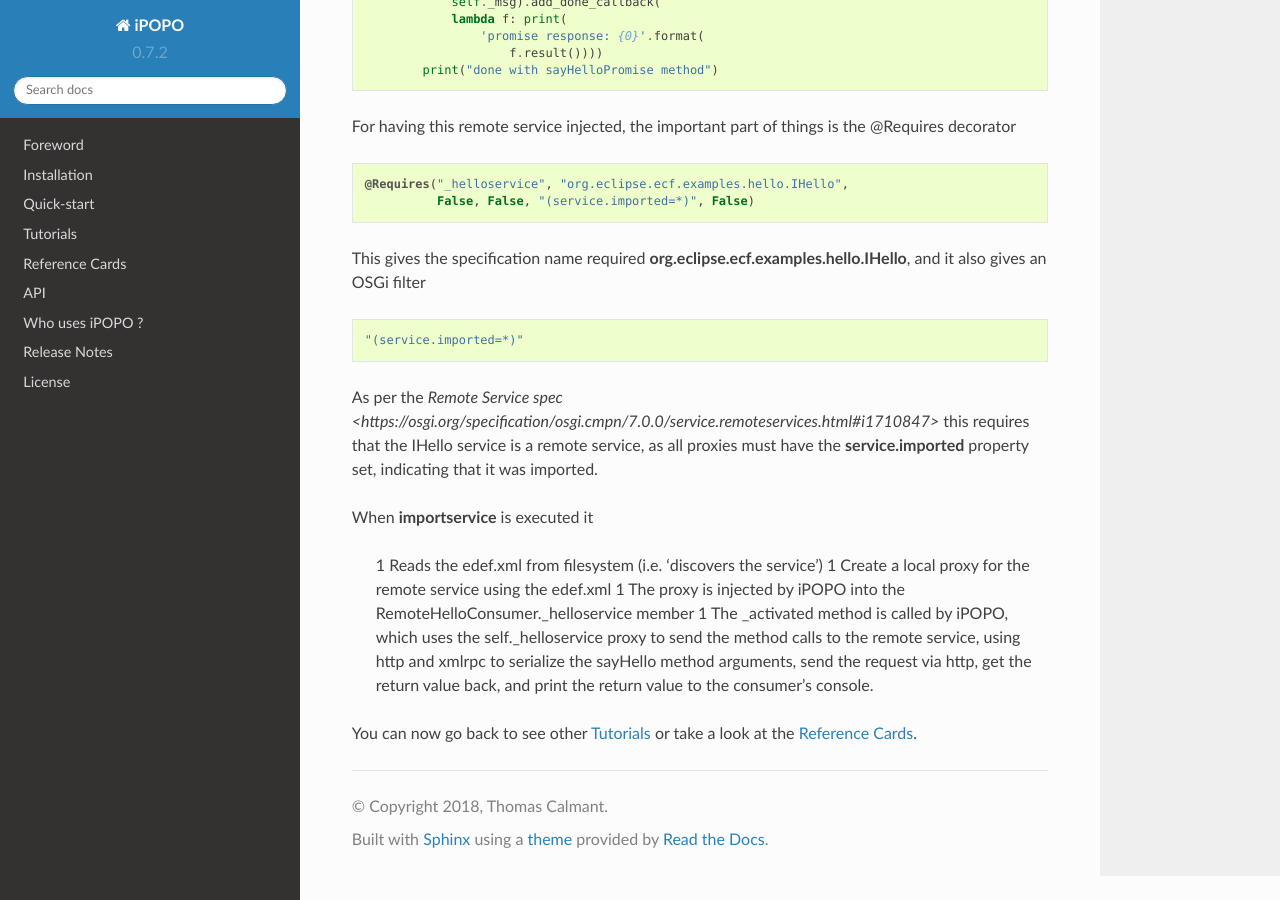
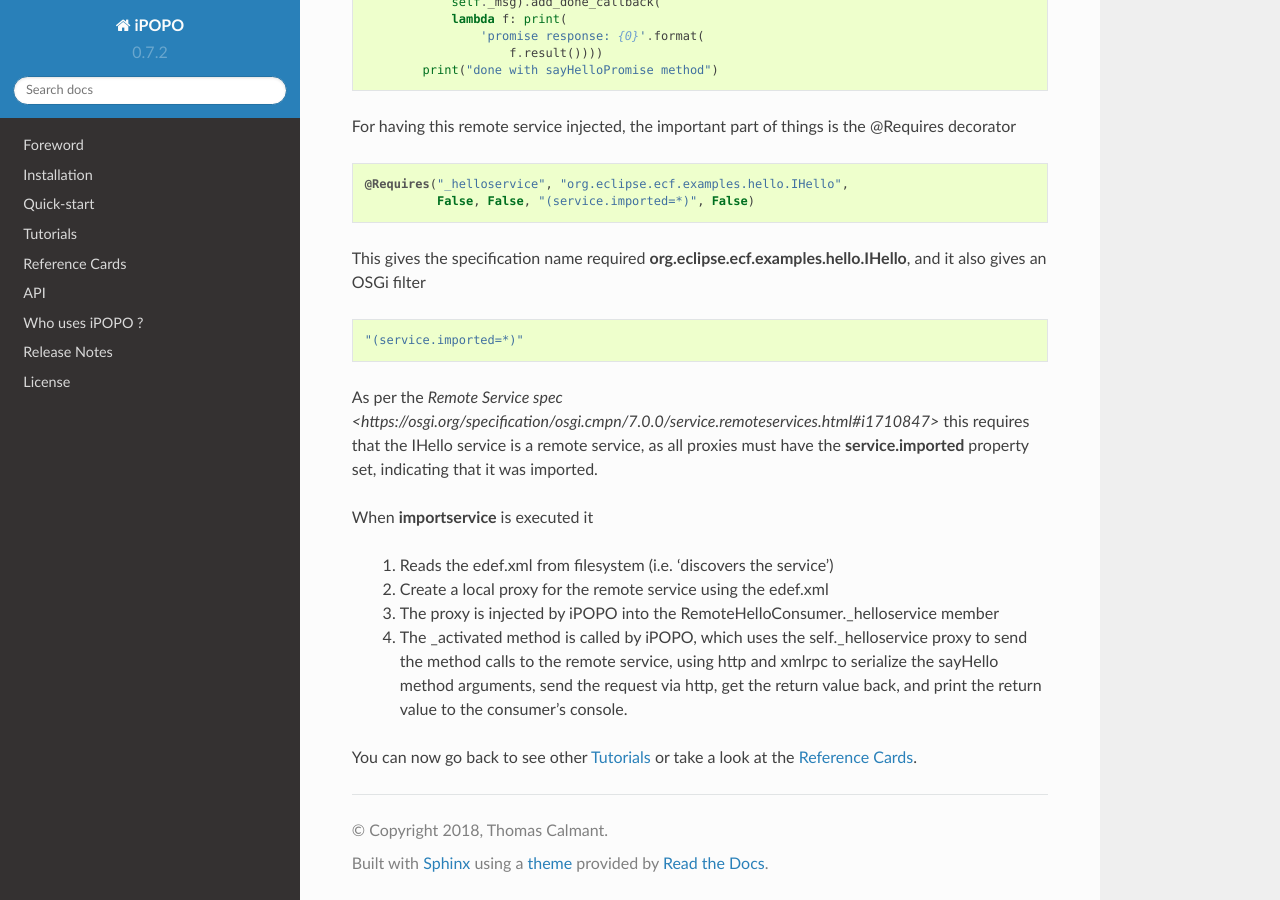
Before and after one commit to tcalmant/ipopo, a Sphinx documentation site: the page built from docs/tutorials/rsa_xmrpc.rst, in a window 1280 px wide and 900 px high, scrolled down 4830 px. Built offline with Sphinx 7.4.7 and the Read the Docs theme 2.0.0, drawn with Linux system fonts in a browser that asks for light colours; pages that are not in the unit, such as notebooks, are missing from menus.

Commit message:
Update rsa_xmrpc.rst

```diff
--- a/docs/tutorials/rsa_xmrpc.rst
+++ b/docs/tutorials/rsa_xmrpc.rst
@@ -256,10 +256,10 @@ As per the `Remote Service spec <https://osgi.org/specification/osgi.cmpn/7.0.0/
 
 When **importservice** is executed it
 
-    1 Reads the edef.xml from filesystem (i.e. 'discovers the service')
-    1 Create a local proxy for the remote service using the edef.xml
-    1 The proxy is injected by iPOPO into the RemoteHelloConsumer._helloservice member
-    1 The _activated method is called by iPOPO, which uses the self._helloservice proxy to send the method calls to the remote service, using http and xmlrpc to serialize the sayHello method arguments, send the request via http, get the return value back, and print the return value to the consumer's console.
+    #. Reads the edef.xml from filesystem (i.e. 'discovers the service')
+    #. Create a local proxy for the remote service using the edef.xml
+    #. The proxy is injected by iPOPO into the RemoteHelloConsumer._helloservice member
+    #. The _activated method is called by iPOPO, which uses the self._helloservice proxy to send the method calls to the remote service, using http and xmlrpc to serialize the sayHello method arguments, send the request via http, get the return value back, and print the return value to the consumer's console.
 
 You can now go back to see other :ref:`Tutorials` or take a look at the
 :ref:`refcards`.
```
